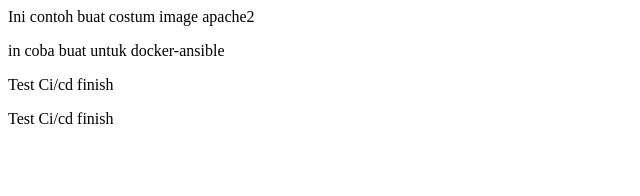
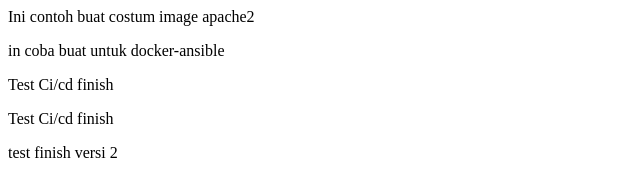
Before and after one commit to aprilianbayu28/apache-custom, a plain HTML site: page index.html in a window 1280 px wide. Shown: the whole page, without its empty margins (0-640 px from the left). Drawn offline with Linux system fonts and the light colour scheme.

Commit message:
menambahkan paragraf baru

```diff
--- a/index.html
+++ b/index.html
@@ -2,3 +2,4 @@
 <p>in coba buat untuk docker-ansible</p>
 <p>Test Ci/cd finish</p>
 <p>Test Ci/cd finish</p>
+<p>test finish versi 2</p>
```
